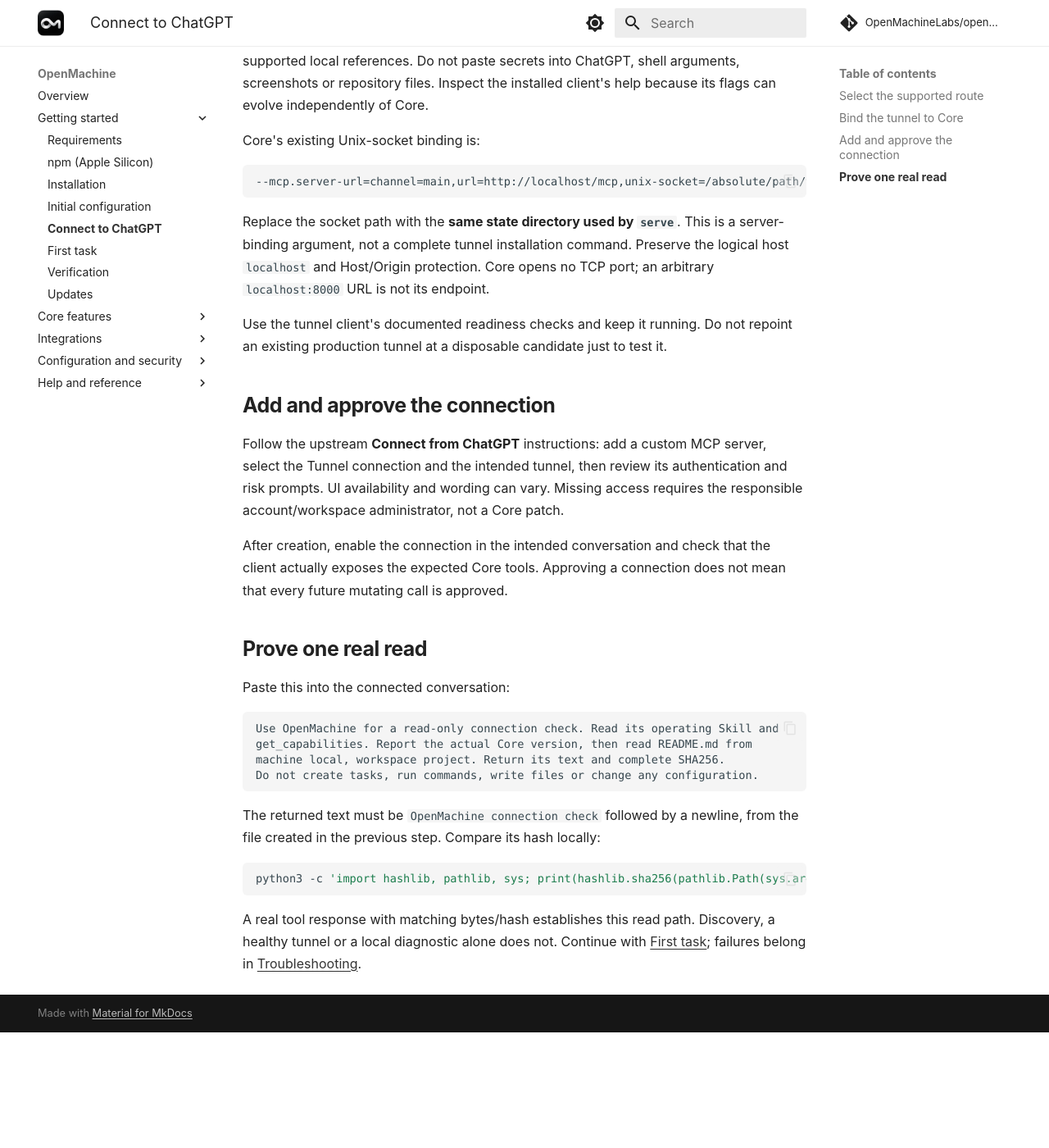
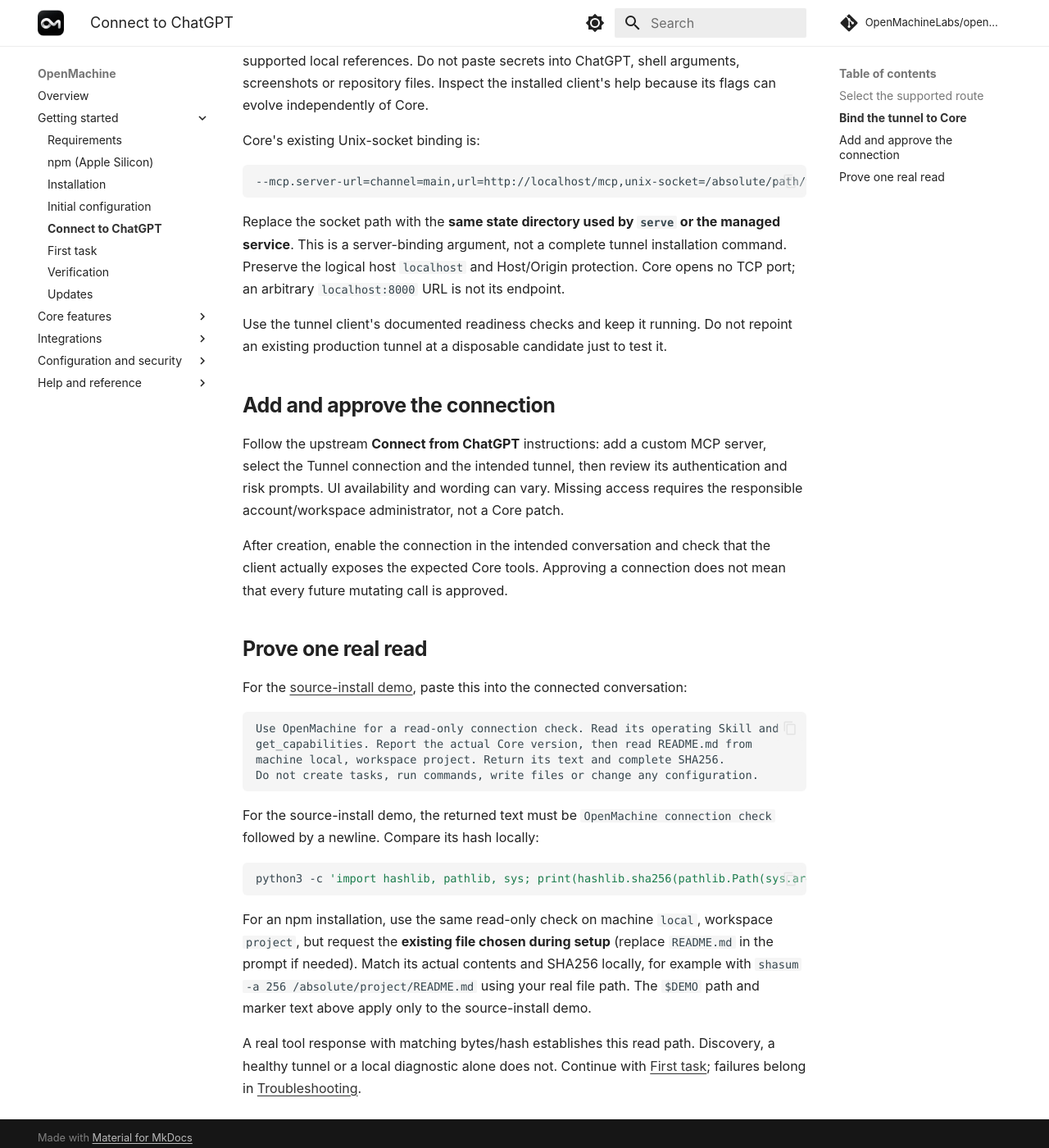
Before and after one commit to OpenMachineLabs/openmachine, an MkDocs documentation site: the page built from docs/getting-started/connect-chatgpt.md, in a window 1280 px wide and 1400 px high, scrolled down 777 px. Shown: the whole window at 82% size. Built offline with MkDocs 1.6.1 and Material for MkDocs 9.7.7, drawn with Linux system fonts in a browser that asks for light colours; comment, search, counter and statistics services are not loaded; before the commit the page ends 2036 px from its top, so only the background shows below that.

Commit message:
docs(onboarding): clarify npm updates and verification

````diff
--- a/docs/getting-started/connect-chatgpt.md
+++ b/docs/getting-started/connect-chatgpt.md
@@ -35,7 +35,7 @@
 --mcp.server-url=channel=main,url=http://localhost/mcp,unix-socket=/absolute/path/to/state/mcp.sock
 ```
 
-Replace the socket path with the **same state directory used by `serve`**.
+Replace the socket path with the **same state directory used by `serve` or the managed service**.
 This is a server-binding argument, not a complete tunnel installation command.
 Preserve the logical host `localhost` and Host/Origin protection. Core opens no
 TCP port; an arbitrary `localhost:8000` URL is not its endpoint.
@@ -56,7 +56,7 @@
 
 ## Prove one real read
 
-Paste this into the connected conversation:
+For the [source-install demo](configuration.md), paste this into the connected conversation:
 
 ```text
 Use OpenMachine for a read-only connection check. Read its operating Skill and
@@ -65,13 +65,19 @@
 Do not create tasks, run commands, write files or change any configuration.
 ```
 
-The returned text must be `OpenMachine connection check` followed by a newline,
-from the file created in the previous step. Compare its hash locally:
+For the source-install demo, the returned text must be `OpenMachine connection check`
+followed by a newline. Compare its hash locally:
 
 ```sh
 python3 -c 'import hashlib, pathlib, sys; print(hashlib.sha256(pathlib.Path(sys.argv[1]).read_bytes()).hexdigest())' "$DEMO/project/README.md"
 ```
 
+For an npm installation, use the same read-only check on machine `local`, workspace
+`project`, but request the **existing file chosen during setup** (replace `README.md`
+in the prompt if needed). Match its actual contents and SHA256 locally, for example
+with `shasum -a 256 /absolute/project/README.md` using your real file path.
+The `$DEMO` path and marker text above apply only to the source-install demo.
+
 A real tool response with matching bytes/hash establishes this read path.
 Discovery, a healthy tunnel or a local diagnostic alone does not. Continue with
 [First task](first-task.md); failures belong in [Troubleshooting](../troubleshooting.md).
````
Also changed, not shown: README.md (+2 -0 lines), docs/getting-started/updates.md (+10 -0 lines).
